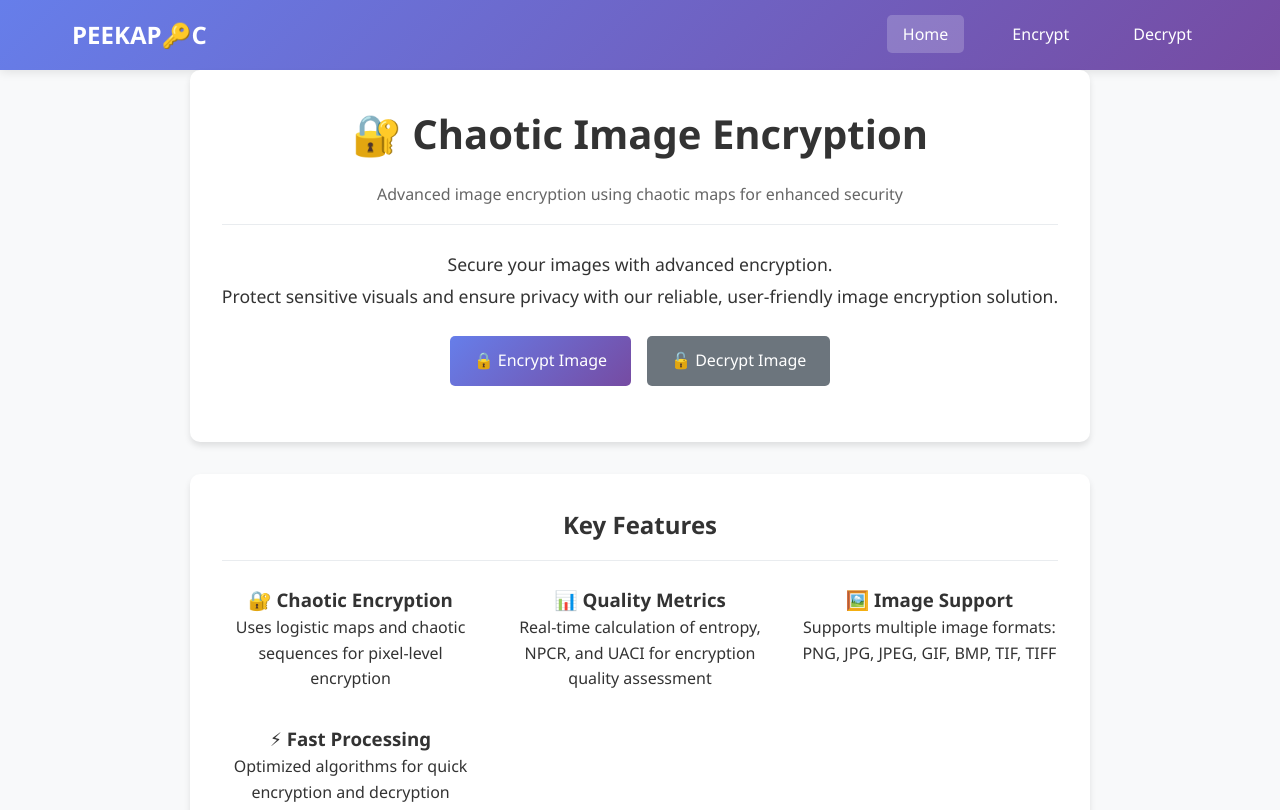
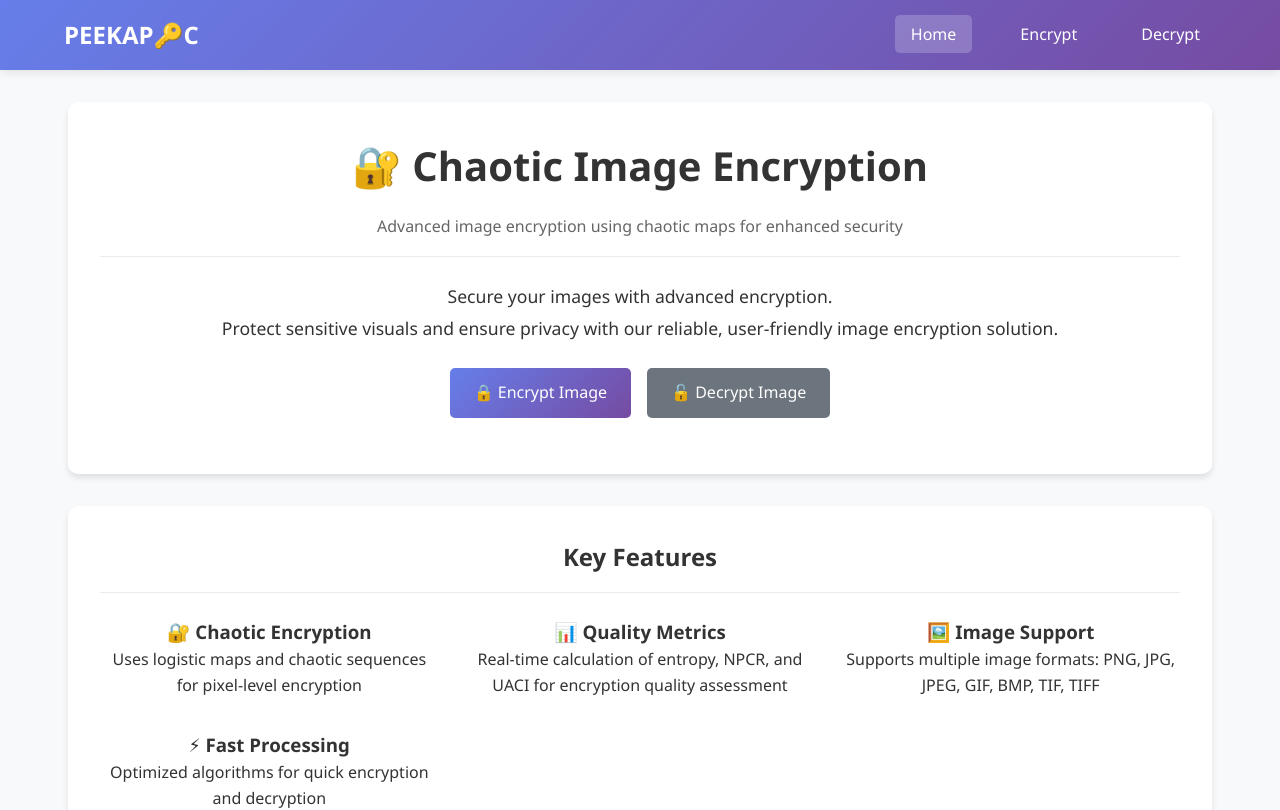
Before and after one commit to wantedWaffleInUni/fyp-mds08, a React (Create React App) app in the folder chaotic-encryption-app/frontend/: page / in a window 1280 px wide. Shown: the top 810 px of the page. Built offline with nearby package versions, Linux system fonts and the light colour scheme; no server answers; the HTML template or start-up script is replaced by a standard one.

Commit message:
update UI: modified App.css and App.jsx

```diff
--- a/chaotic-encryption-app/frontend/src/App.css
+++ b/chaotic-encryption-app/frontend/src/App.css
@@ -26,9 +26,8 @@ body {
 }
 
 .navbar-container {
-  max-width: 1200px;
   margin: 0 auto;
-  padding: 0 2rem;
+  padding: 0 4rem;
   display: flex;
   justify-content: space-between;
   align-items: center;
@@ -65,9 +64,9 @@ body {
 
 /* Main container */
 .container {
-  max-width: 1200px;
-  margin: 0 auto;
-  padding: 0 2rem;
+  flex: 1;
+  margin: 0 4px;
+  padding: 2rem 4rem;
 }
 
 /* Cards */
@@ -323,9 +322,9 @@ body {
     grid-template-columns: 1fr;
   }
 
-  .container {
+  /* .container {
     padding: 0 1rem;
-  }
+  } */
 }
 
 /* Utility classes */
--- a/chaotic-encryption-app/frontend/src/App.jsx
+++ b/chaotic-encryption-app/frontend/src/App.jsx
@@ -12,7 +12,7 @@ function App() {
     <Router>
       <div className="App">
         <Navbar />
-        <main className="container mx-auto px-4 py-8">
+        <main className="container mx-auto">
           <Routes>
             <Route path="/" element={<Home />} />
             <Route path="/encrypt" element={<Encrypt />} />
```
